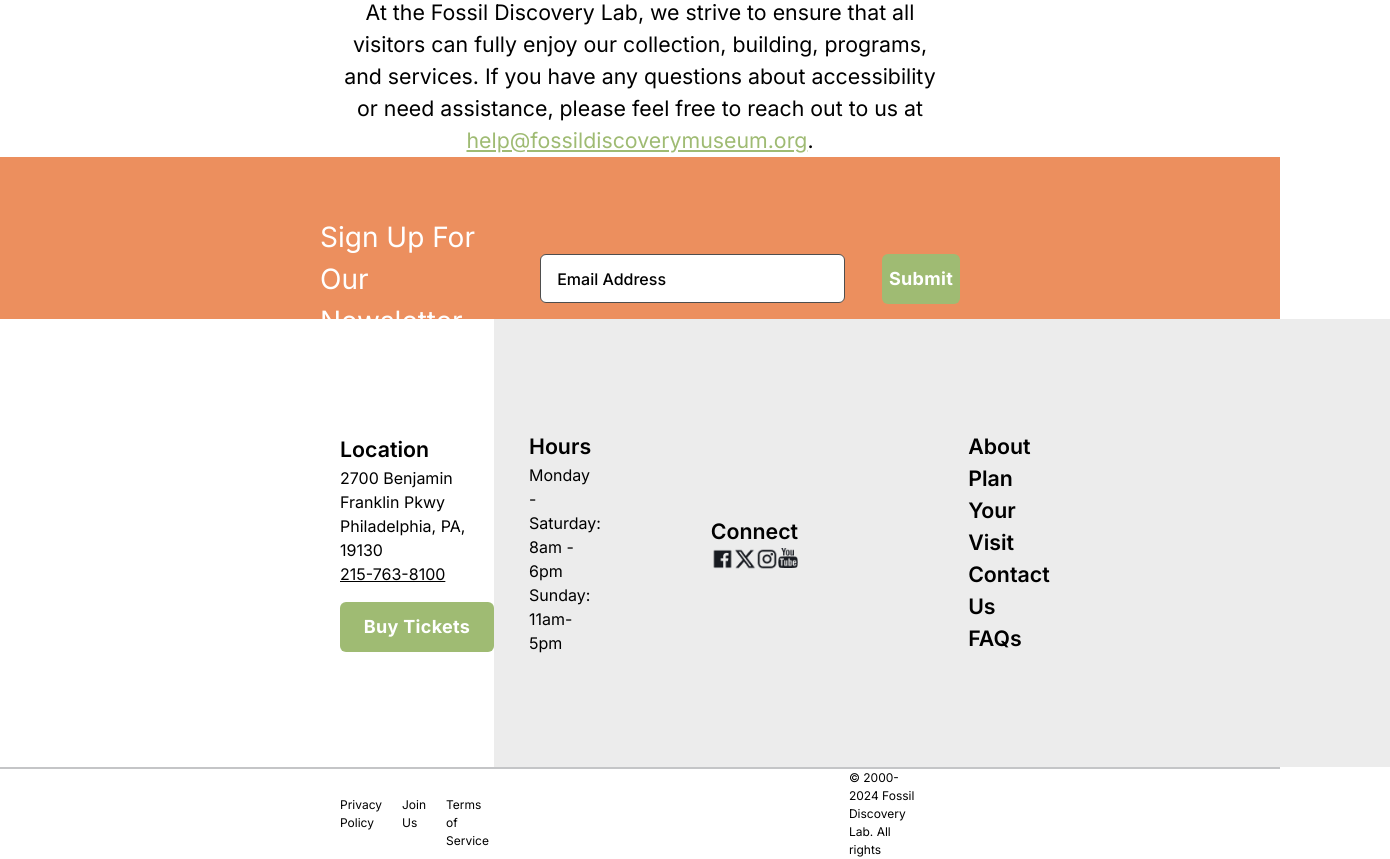
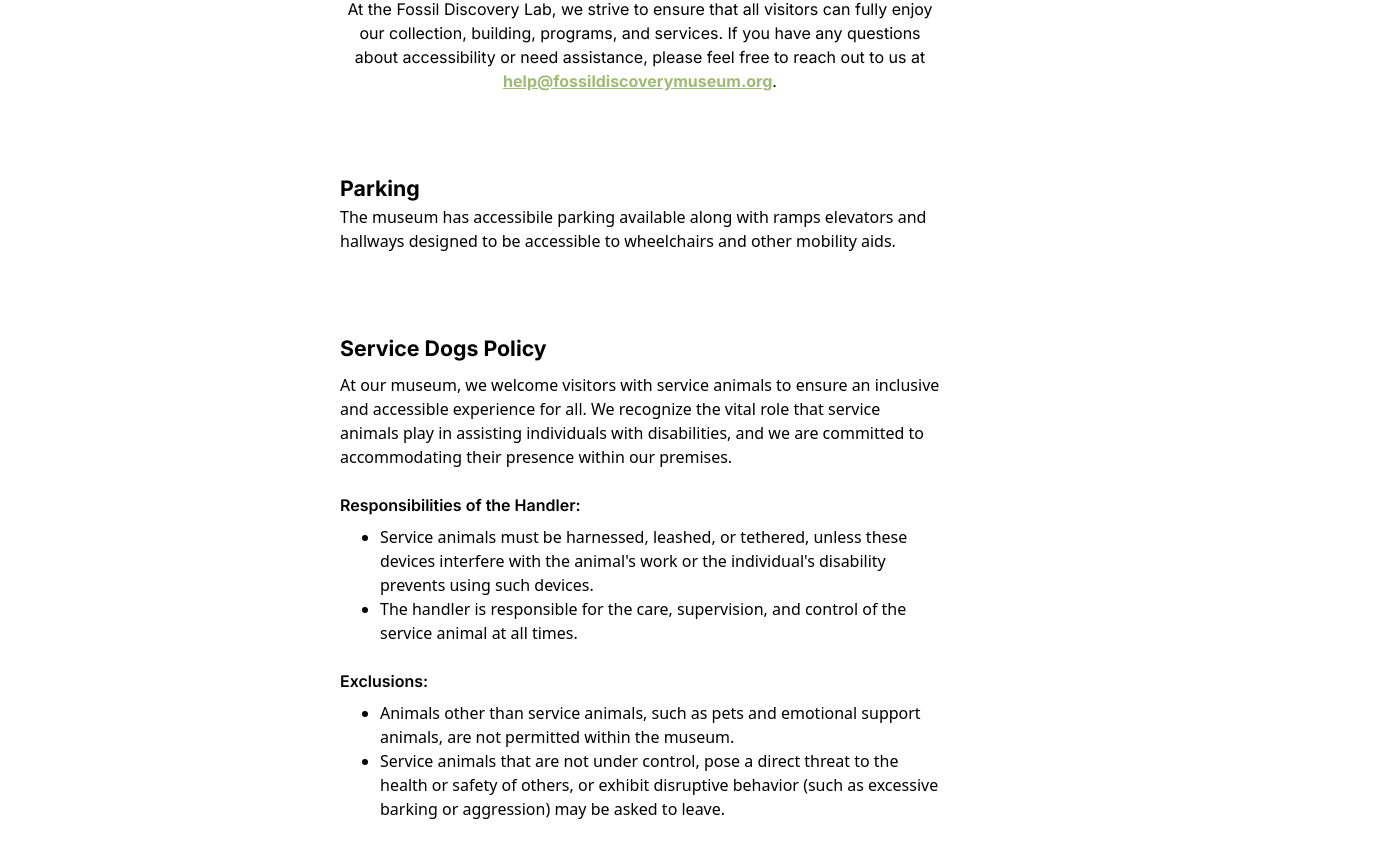
Before and after one commit to faoroj/FossilDiscoveryLab, a React (Vite) app in the folder FossilDiscoveryLab/: page /Accessibility in a window 1280 px wide. Shown: the part 686-1545 px from the top of the page, 1390 px wide, since content can reach past the window. Built offline with nearby package versions, Linux system fonts and the light colour scheme.

Commit message:
Accessibility Page

```diff
--- a/FossilDiscoveryLab/src/components/accessibility/accessibilityhero.jsx
+++ b/FossilDiscoveryLab/src/components/accessibility/accessibilityhero.jsx
@@ -8,12 +8,14 @@ const accessibilityhero = () => {
           <h1 className='text-[64px] font-extrabold font-inter text-flat text-center absolute inset-0 top-[200px]'>Accessibility</h1>
         </div>
 
-        <p className='text-normal-21 mt-[47px] text-center'>
+        <p className='text-normal-16 mt-[47px] text-center'>
             At the Fossil Discovery Lab, we strive to ensure
             that all visitors can fully enjoy our collection, building, programs,
             and services. If you have any questions about accessibility or need assistance,
-            please feel free to reach out to us at <span className='text-secondary underline'>help@fossildiscoverymuseum.org</span>.
+            please feel free to reach out to us at <span className='text-secondary font-bold underline'>help@fossildiscoverymuseum.org</span>.
         </p>
+
+
     </section>
   )
 }
--- a/FossilDiscoveryLab/src/components/accessibility/info.jsx
+++ b/FossilDiscoveryLab/src/components/accessibility/info.jsx
@@ -1,10 +1,75 @@
-import React from 'react'
+import { serviceDogsPolicy, signLanguagePolicy } from '../../constants';
+import { Map } from '../../assets';
 
 const info = () => {
   return (
-    <div>
+    <section className='px mt-20'>
 
-    </div>
+      {/* Parking */}
+      <h1 className='text-bold-21'>Parking</h1>
+      <p>The museum has accessibile parking available along with ramps elevators
+        and hallways designed to be accessible to wheelchairs and other mobility aids.
+      </p>
+
+
+      {/* Service Dogs Policy */}
+      <h2 className="text-bold-21 mt-[80px]">{serviceDogsPolicy.title}</h2>
+      <p className="mt-2">{serviceDogsPolicy.introduction}</p>
+      <h3 className="text-semibold-16 mt-6">Responsibilities of the Handler:</h3>
+        <ul className="list-disc list-outside ml-[40px] mt-2">
+          {serviceDogsPolicy.responsibilities.map((item, index) => (
+            <li key={index}>{item}</li>
+          ))}
+        </ul>
+      <h3 className="text-semibold-16 mt-6">Exclusions:</h3>
+        <ul className="list-disc list-outside ml-[40px] mt-2">
+          {serviceDogsPolicy.exclusions.map((item, index) => (
+            <li key={index}>{item}</li>
+          ))}
+        </ul>
+
+      {/* Audio Induction Loops */}
+      <h1 className='text-bold-21 mt-[80px]'>Audio Induction Loops</h1>
+      <p>
+        Visitors who would benefit from the audio induction loop system are invited to request a
+        receiver at the information desk. Our staff will be happy to assist in setting up the device
+        for optimal listening comfort.
+      </p>
+
+      {/* Free Wi-fi */}
+      <h1 className='text-bold-21 mt-[80px]'>Free Wi-fi</h1>
+      <p>
+        We are pleased to offer free WiFi access to enhance your visit and provide convenience
+        during your stay.
+      </p>
+
+      {/* Sign Language Interpreters */}
+      <h2 className="text-bold-21 mt-[80px]">{signLanguagePolicy.title}</h2>
+      <p className="mt-2">{signLanguagePolicy.introduction}</p>
+      <h3 className="text-semibold-16 mt-6">Requesting a Sign Language Interpreter:</h3>
+        <ul className="list-disc list-outside ml-[40px] mt-2">
+          {signLanguagePolicy.requesting.map((item, index) => (
+            <li key={index}>{item}</li>
+          ))}
+        </ul>
+        <ul className="list-disc list-outside ml-[80px]">
+          {signLanguagePolicy.requesting2.map((item, index) => (
+            <li key={index}>{item}</li>
+          ))}
+        </ul>
+
+      {/* Mobile Map */}
+      <h1 className='text-bold-21 mt-[80px]'>Mobile Map</h1>
+      <p>
+        Download our mobile map and guide to help find your away around the building.
+      </p>
+      <div className='inline-flex items-center mt-3 cursor-pointer'>
+        <p>Download Here</p>
+        <img src={Map} alt="Map" className='ml-2 '></img>
+      </div>
+
+
+    </section>
   )
 }
 
--- a/FossilDiscoveryLab/src/components/groupvisit/GroupVisitForm.jsx
+++ b/FossilDiscoveryLab/src/components/groupvisit/GroupVisitForm.jsx
@@ -15,16 +15,16 @@ const GroupVisitForm = () => {
           {index === 1 && (
             <div className='flex'>
               <div className='w-[300px] h-[45px] border rounded-[6px] mt-4 border-black mr-[30px]'>
-                <p className='text-normal-16 py-2 ml-3'>First</p>
+                <p className='text-normal-16 py-[9px] ml-3'>First</p>
               </div>
               <div className='w-[300px] h-[45px] border rounded-[6px] mt-4 border-black'>
-              <p className='text-normal-16 py-2 ml-3'>Last</p>
+              <p className='text-normal-16 py-[9px] ml-3'>Last</p>
               </div>
             </div>
             )}
 
           {index != 1 && (
-            <div className={index === 8 ? 'w-full h-[170px] border rounded-[6px] mt-4 border-black' : 'border-black border w-[630px] h-[45px] rounded-[6px] mt-4'}></div>
+            <div className={index === 8 ? 'w-[800px] h-[170px] border rounded-[6px] mt-4 border-black' : 'border-black border w-[630px] h-[45px] rounded-[6px] mt-4'}></div>
           )}
 
           {form.icon && <img src={form.icon} alt={`${form.title} icon`}
@@ -33,9 +33,9 @@ const GroupVisitForm = () => {
       ))}
 
       <div className='mb-[100px] mt-[50px] flexCenter'>
-        <button className='bg-tertiarySecondary h-[70px] w-[370px] rounded-[10px] py-[17px] px-[90px]
-          flexCenter text-bold-28 text-flat hover:bg-secondary'>
-          Submit Form
+        <button className='bg-tertiarySecondary h-[50px] w-[250px] rounded-[10px] py-[17px] px-[50px]
+          flexCenter text-bold-21 text-flat hover:bg-secondary'>
+          Submit
         </button>
       </div>
 
--- a/FossilDiscoveryLab/src/components/index.js
+++ b/FossilDiscoveryLab/src/components/index.js
@@ -16,6 +16,8 @@ import Help from "./visit/help";
 import Questions from "./visit/questions";
 import Hours from "./visit/hours";
 import AccessibilityHero from "./accessibility/accessibilityhero";
+import Info from "./accessibility/info";
+
 import GroupVisitHero from "./groupvisit/GroupVisitHero";
 import GroupVisitForm from "./groupvisit/GroupVisitForm";
 
@@ -42,5 +44,6 @@ export {
   Hours,
   AccessibilityHero,
   GroupVisitHero,
-  GroupVisitForm
+  GroupVisitForm,
+  Info
 };
--- a/FossilDiscoveryLab/src/constants/index.js
+++ b/FossilDiscoveryLab/src/constants/index.js
@@ -320,3 +320,29 @@ export const services = [
     }
 
   ];
+
+  export const serviceDogsPolicy = {
+    title: "Service Dogs Policy",
+    introduction: "At our museum, we welcome visitors with service animals to ensure an inclusive and accessible experience for all. We recognize the vital role that service animals play in assisting individuals with disabilities, and we are committed to accommodating their presence within our premises.",
+    responsibilities: [
+      "Service animals must be harnessed, leashed, or tethered, unless these devices interfere with the animal's work or the individual's disability prevents using such devices.",
+      "The handler is responsible for the care, supervision, and control of the service animal at all times."
+    ],
+    exclusions: [
+      "Animals other than service animals, such as pets and emotional support animals, are not permitted within the museum.",
+      "Service animals that are not under control, pose a direct threat to the health or safety of others, or exhibit disruptive behavior (such as excessive barking or aggression) may be asked to leave."
+    ]
+  };
+
+  export const signLanguagePolicy = {
+    title: "Sign Language Interpreters",
+    introduction: "We are committed to providing an inclusive and accessible experience for all visitors at our museum. To assist individuals who are deaf or hard of hearing, we offer sign language interpreter services.",
+    requesting: [
+      "Visitors who require a sign language interpreter during their museum visit are kindly asked to submit a request at least two weeks in advance of their booked visit date.",
+      "Requests can be made by contacting our Accessibility Services Coordinator at help@fossildiscoverymuseum.org or 215-763-8100. Please provide the following information:"
+    ],
+    requesting2: [
+      "Date and time of your visit",
+      "Type of interpreter needed (e.g., American Sign Language, British Sign Language, etc.)"
+    ]
+  };
--- a/FossilDiscoveryLab/src/pages/Accessibility.jsx
+++ b/FossilDiscoveryLab/src/pages/Accessibility.jsx
@@ -1,4 +1,4 @@
-import {  Navbar, Footer, Newsletter, AccessibilityHero, } from "../components/";
+import {  Navbar, Footer, Newsletter, AccessibilityHero, Info } from "../components/";
 
 const Accessibility = () => {
   return (
@@ -13,8 +13,11 @@ const Accessibility = () => {
         <div>
           <div>
             <AccessibilityHero />
+            <Info />
+            {/*
             <Newsletter />
             <Footer />
+            */}
           </div>
         </div>
 
```
